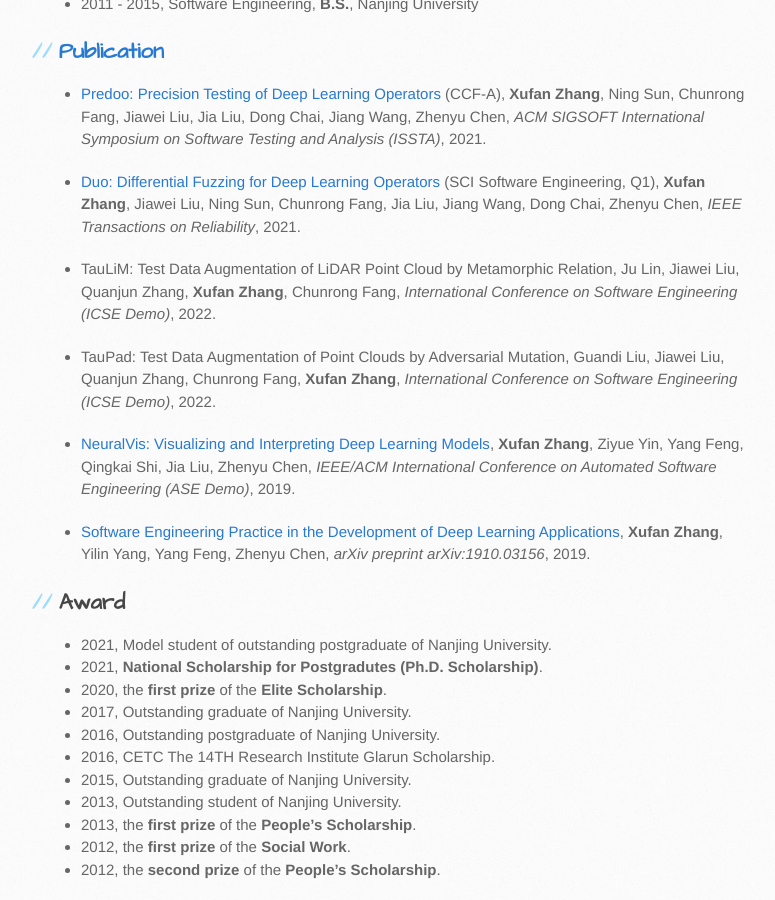
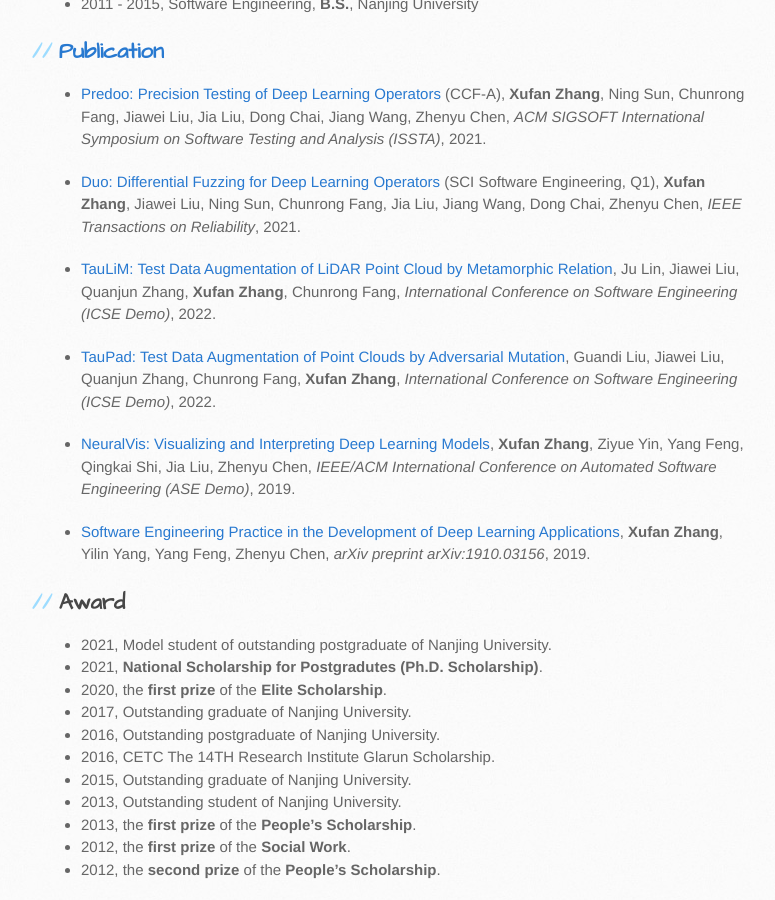
Before and after one commit to sunshinezxf/sunshinezxf.github.io, a Jekyll site: the page built from index.md, in a window 1280 px wide and 900 px high, scrolled down 917 px. Shown: the whole window, without its empty margins (109-884 px from the left). Built offline with Jekyll 4.4.1, drawn with Linux system fonts in a browser that asks for light colours; our own code applies the rules of GitHub Pages for plain Markdown files; part of the change alters nothing that is shown; some of the changed text lies outside the part shown.

Commit message:
更新短文链接

```diff
--- a/_config.yml
+++ b/_config.yml
@@ -1,3 +1,3 @@
-title: Zhang Xufan
+title: Xufan Zhang
 theme: jekyll-theme-architect
 description: 2022, hope and growth.
--- a/index.md
+++ b/index.md
@@ -31,9 +31,9 @@ If you are interested in the topics or projects I work on, please reach me via t
 
 - [Duo: Differential Fuzzing for Deep Learning Operators](https://doi.org/10.1109/TR.2021.3107165) (SCI Software Engineering, Q1), **Xufan Zhang**, Jiawei Liu, Ning Sun, Chunrong Fang, Jia Liu, Jiang Wang, Dong Chai, Zhenyu Chen, _IEEE Transactions on Reliability_, 2021.
 
-- TauLiM: Test Data Augmentation of LiDAR Point Cloud by Metamorphic Relation, Ju Lin, Jiawei Liu, Quanjun Zhang, **Xufan Zhang**, Chunrong Fang, _International Conference on Software Engineering (ICSE Demo)_, 2022.
+- [TauLiM: Test Data Augmentation of LiDAR Point Cloud by Metamorphic Relation](https://ieeexplore.ieee.org/document/9793740), Ju Lin, Jiawei Liu, Quanjun Zhang, **Xufan Zhang**, Chunrong Fang, _International Conference on Software Engineering (ICSE Demo)_, 2022.
 
-- TauPad: Test Data Augmentation of Point Clouds by Adversarial Mutation, Guandi Liu, Jiawei Liu, Quanjun Zhang, Chunrong Fang, **Xufan Zhang**, _International Conference on Software Engineering (ICSE Demo)_, 2022.
+- [TauPad: Test Data Augmentation of Point Clouds by Adversarial Mutation](https://ieeexplore.ieee.org/document/9793744), Guandi Liu, Jiawei Liu, Quanjun Zhang, Chunrong Fang, **Xufan Zhang**, _International Conference on Software Engineering (ICSE Demo)_, 2022.
 
 - [NeuralVis: Visualizing and Interpreting Deep Learning Models](https://dl.acm.org/doi/10.1109/ASE.2019.00113), **Xufan Zhang**, Ziyue Yin, Yang Feng, Qingkai Shi, Jia Liu, Zhenyu Chen, _IEEE/ACM International Conference on Automated Software Engineering (ASE Demo)_, 2019.
 
```
